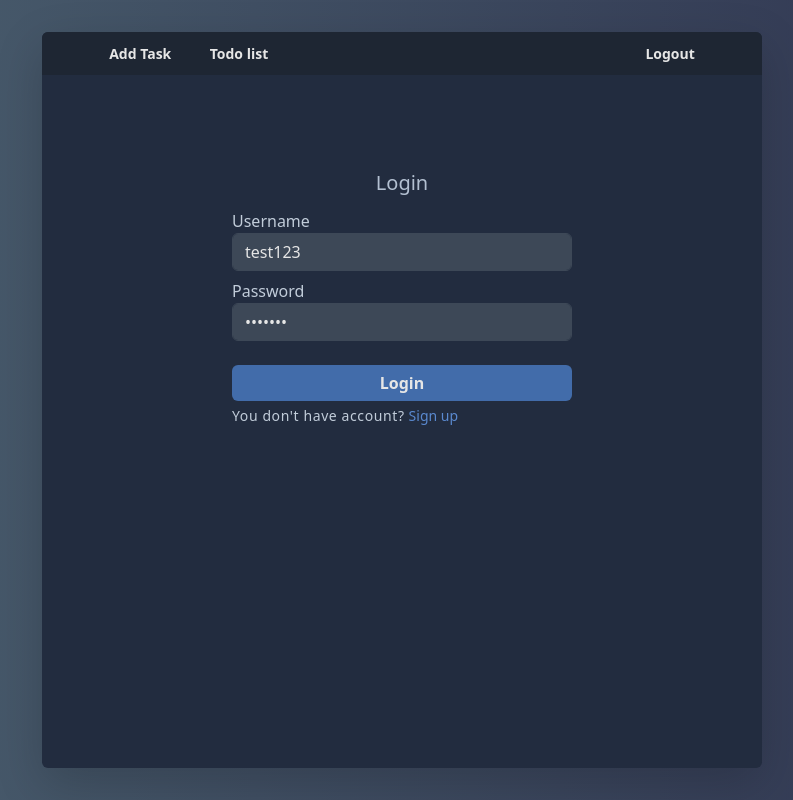
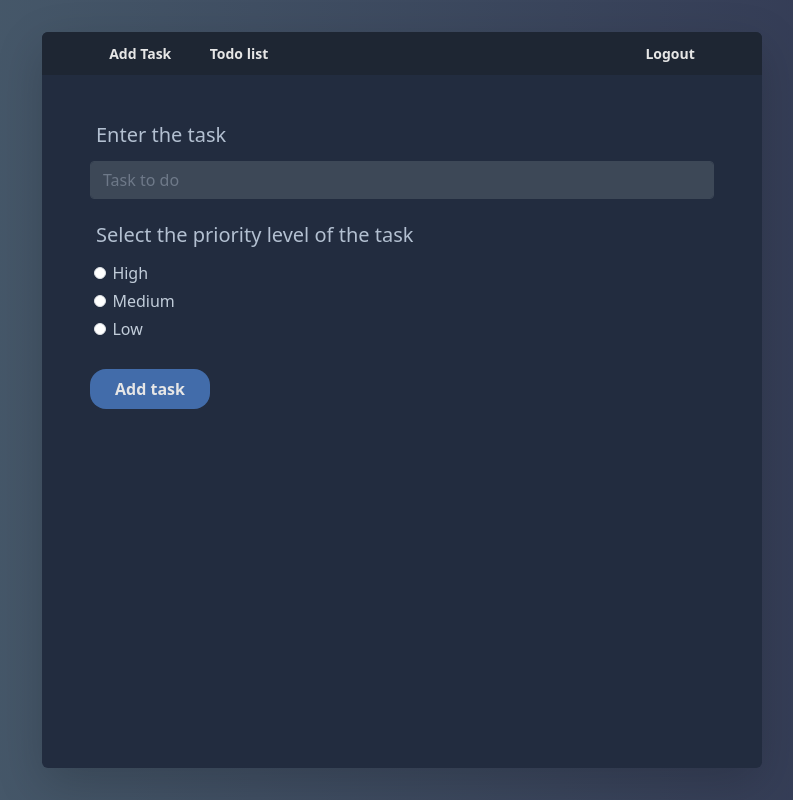
Before and after one commit to wtswistak/todo, a React (Vite) app in the folder frontend/: page / in a window 1280 px wide. Shown: the whole page, without its empty margins (238-1031 px from the left). Built offline with nearby package versions, Linux system fonts and the light colour scheme; sample sign-in values are in the browser's storage.

Commit message:
delete route

```diff
--- a/frontend/src/App.tsx
+++ b/frontend/src/App.tsx
@@ -15,7 +15,6 @@ const App = () => {
       <BrowserRouter>
         <Routes>
           <Route element={<AppLayout />}>
-            <Route index element={<Login />} />
             <Route path="auth/login" element={<Login />} />
             <Route path="auth/sign-up" element={<SignUp />} />
             <Route
```
